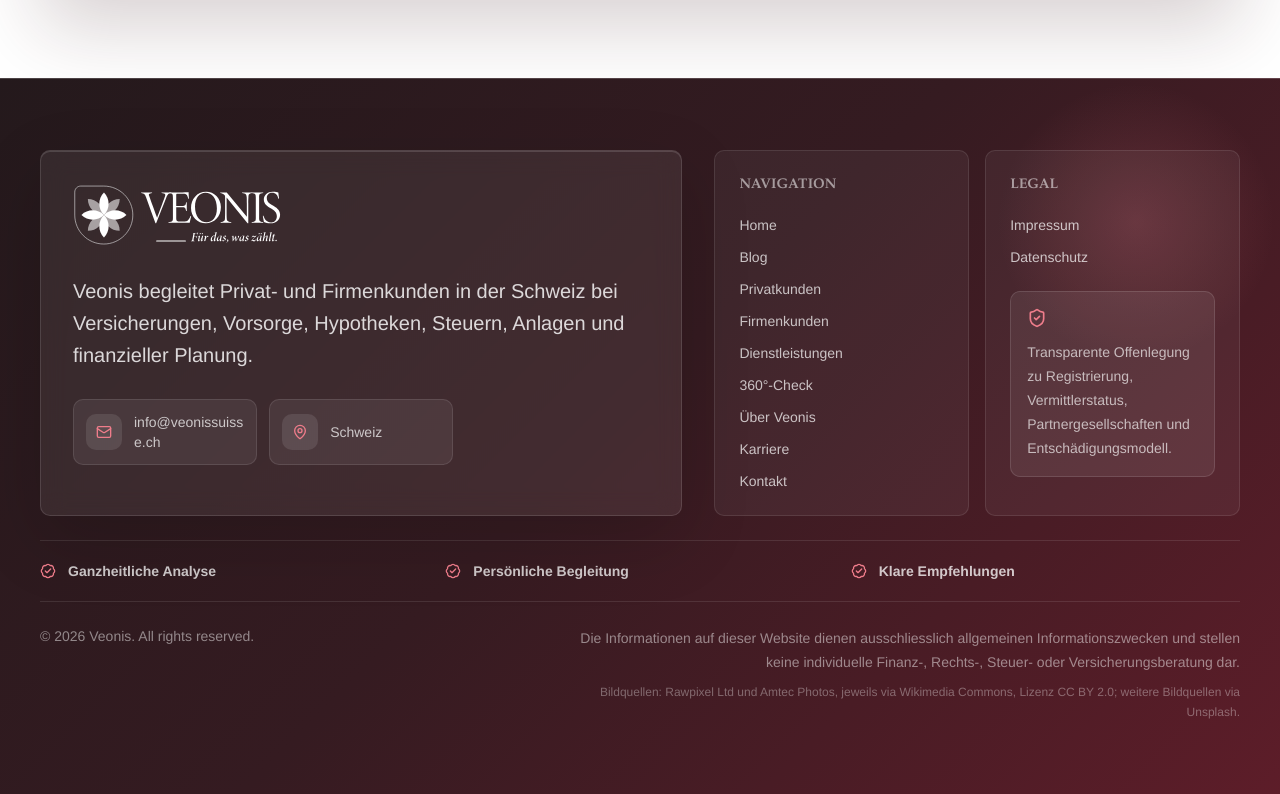
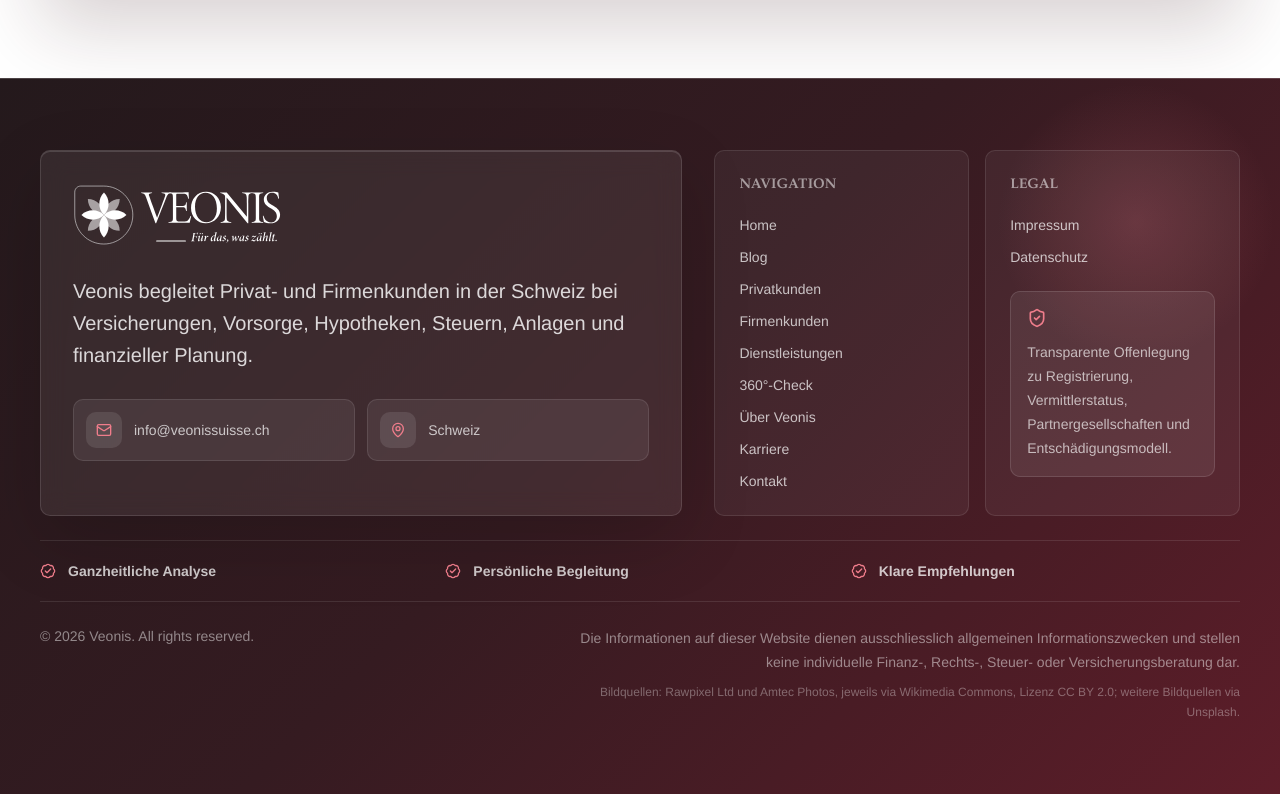
Before and after one commit to ubejdqazimii/veonis, a Next.js app: page /de in a window 1280 px wide. Shown: the part 4036-4830 px from the top of the page. Built offline with nearby package versions, Linux system fonts and the light colour scheme.

Commit message:
Expand footer contact boxes

```diff
--- a/components/veonis/footer.tsx
+++ b/components/veonis/footer.tsx
@@ -30,7 +30,7 @@
               Veonis begleitet Privat- und Firmenkunden in der Schweiz bei Versicherungen,
               Vorsorge, Hypotheken, Steuern, Anlagen und finanzieller Planung.
             </p>
-            <div className="mt-7 grid gap-3 sm:grid-cols-3">
+            <div className="mt-7 grid gap-3 sm:grid-cols-2">
               {contactItems.map((item) => {
                 const Icon = item.icon;
 
```
